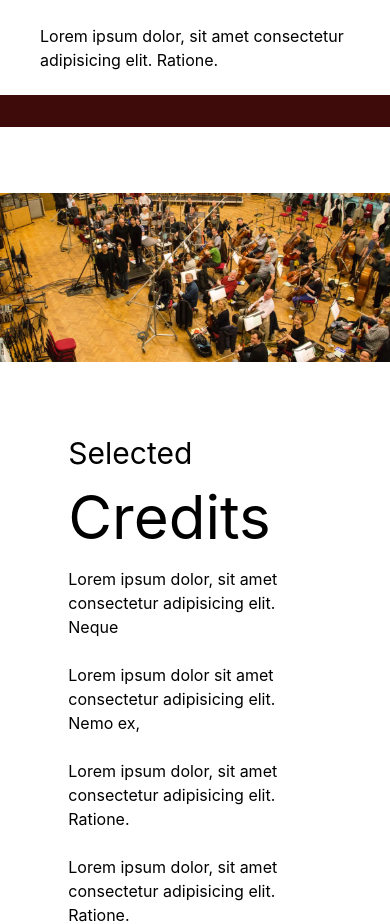
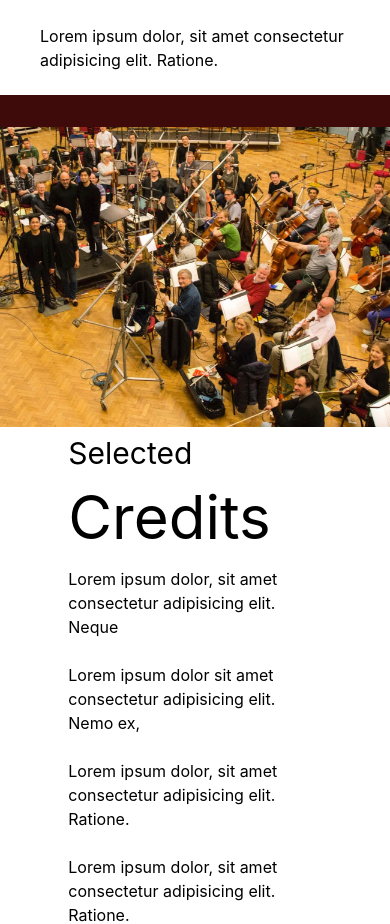
Before and after one commit to Cyber-Digital-llc/Matthews-Portfolio-Website-FE, a Next.js app: page / in a window 390 px wide. Shown: the part 1580-2504 px from the top of the page. Built offline with nearby package versions, Linux system fonts and the light colour scheme.

Commit message:
fixed image in credits section

```diff
--- a/components/Credits.jsx
+++ b/components/Credits.jsx
@@ -33,7 +33,7 @@ const Credits = () => {
       </div>
 
       <div className="flex w-full h-full xl:flex lg:h-full xl:h-full xl:align-middle xl:items-center ">
-        <div className="flex justify-center w-full bg-creditsBGI h-[300px] lg:h-[90vh] xl:h-[90vh] bg-no-repeat bg-contain bg-scroll mx-auto bg-center"></div>
+        <div className="flex justify-center w-full bg-creditsBGI h-[300px] lg:h-[90vh] lg:bg-contain xl:h-[90vh] bg-cover bg-no-repeat bg-fit bg-scroll mx-auto bg-center"></div>
       </div>
     </div>
     // <div
```
